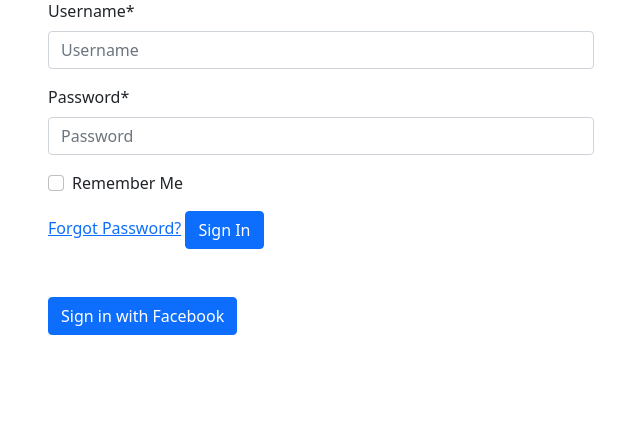
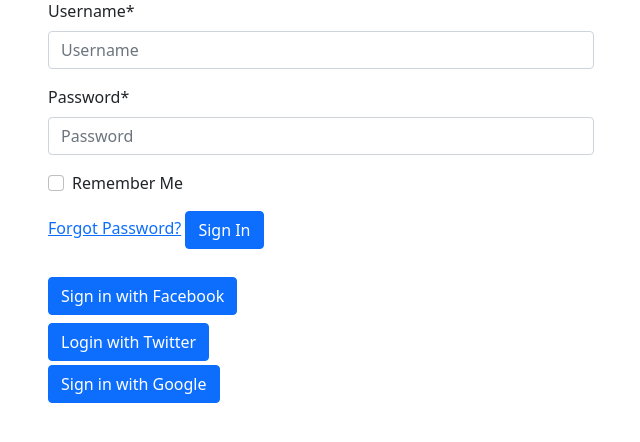
Before and after one commit to kenvilar/django-socmed, a Django app: page /accounts/login/ in a window 1280 px wide. Shown: the part 157-599 px from the top of the page, without its empty margins (319-959 px from the left). Run offline with Django 3.2, Linux system fonts and the light colour scheme; parts of the project's set-up code (start-up, migrations or seed data) failed here and were passed over; some libraries are stand-ins or nearby versions.

Commit message:
Add social authentication to site

```diff
--- a/config/settings/local.py
+++ b/config/settings/local.py
@@ -11,7 +11,7 @@
     default="0OfPL3jPa4nJCukHeDDEkBOYI0O2O7RVx80wvLfvi8TQ6ecMduqMdafh4ZuOuNLT",
 )
 # https://docs.djangoproject.com/en/dev/ref/settings/#allowed-hosts
-ALLOWED_HOSTS = ["localhost", "0.0.0.0", "127.0.0.1", "test.com"]
+ALLOWED_HOSTS = ["test.com", "localhost", "0.0.0.0", "127.0.0.1"]
 
 # CACHES
 # ------------------------------------------------------------------------------
--- a/django_socmed/templates/account/login.html
+++ b/django_socmed/templates/account/login.html
@@ -56,10 +56,18 @@
     <button class="primaryAction btn btn-primary" type="submit">{% translate "Sign In" %}</button>
   </form>
 
-  <div class="social pt-5">
+  <div class="social pt-4">
     <ul class="list-unstyled">
-      <li class="facebook">
+      <li class="facebook py-1">
         <a class="btn btn-primary" href="{% url "social:begin" "facebook" %}">Sign in with Facebook</a>
+      </li>
+      <li class="twitter py-1">
+        <a class="btn btn-primary" href="{% url "social:begin" "twitter" %}">Login with Twitter</a>
+      </li>
+      <li class="google">
+        <a class="btn btn-primary" href="{% url "social:begin" "google-oauth2" %}">
+          Sign in with Google
+        </a>
       </li>
     </ul>
   </div>
```
